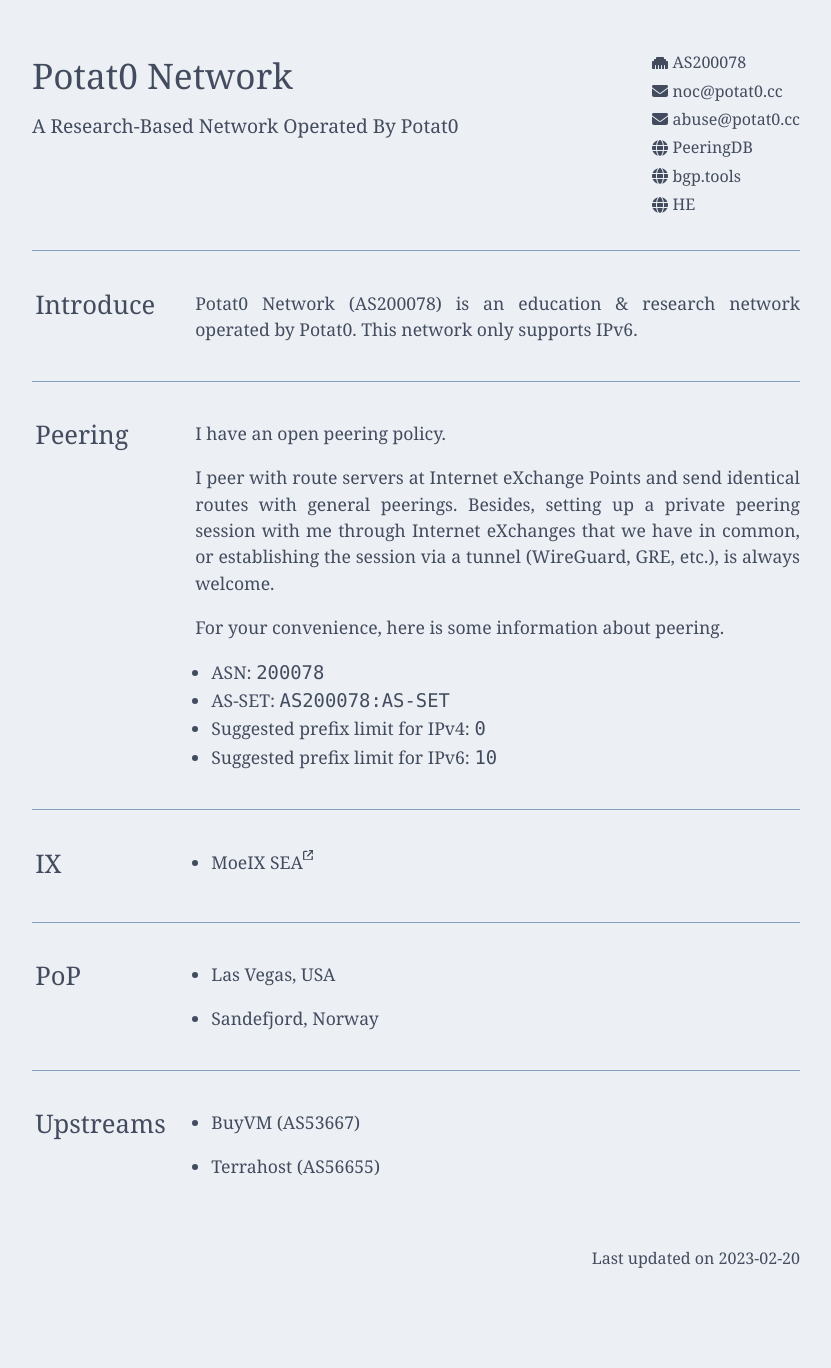
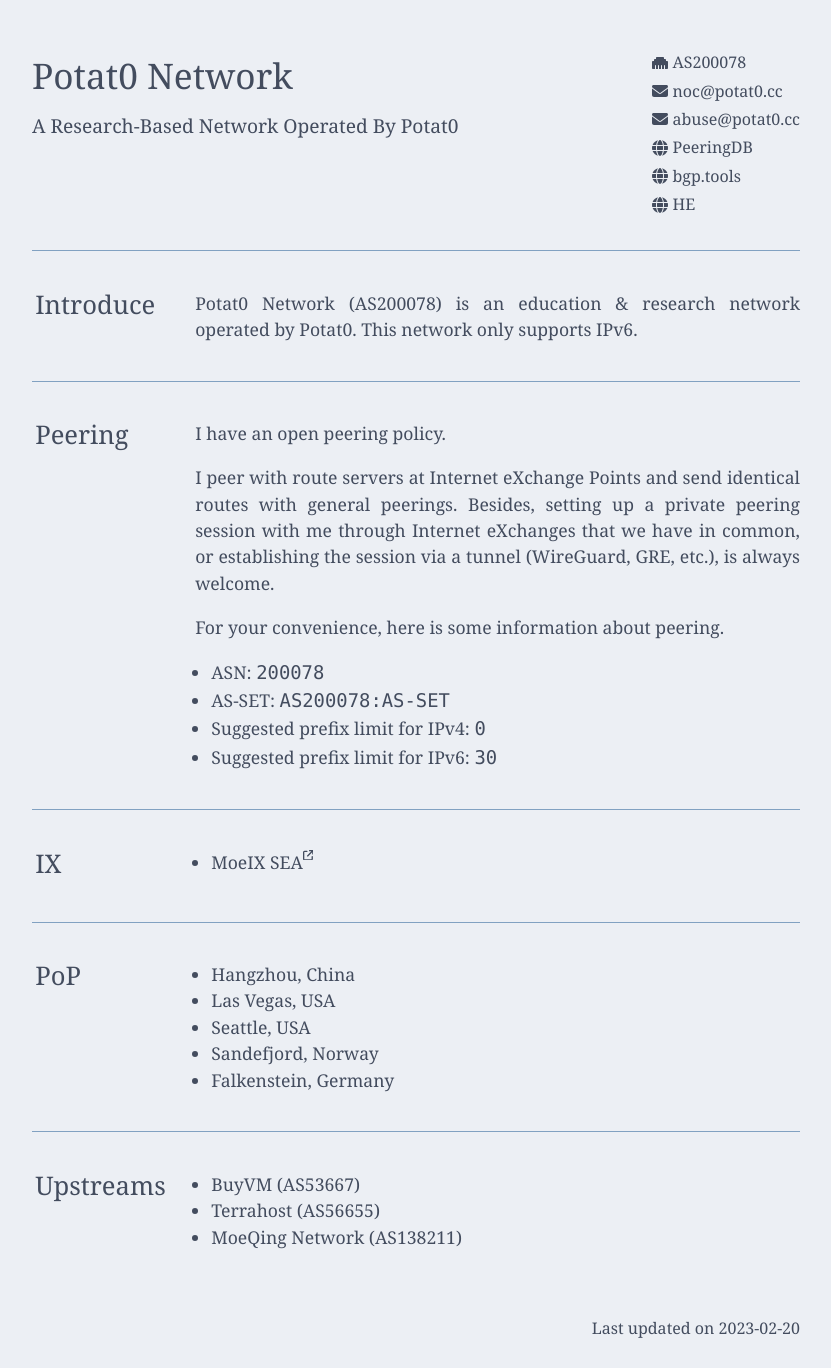
Before and after one commit to Potat0000/AS200078, a Jekyll site: the page built from index.md, in a window 1280 px wide. Shown: the whole page, without its empty margins (224-1055 px from the left). Built offline with Jekyll 4.4.1, drawn with Linux system fonts in a browser that asks for light colours; before the commit the page ends 1298 px from its top, so only the background shows below that.

Commit message:
Update PoP & Upstream info

```diff
--- a/_data/config.yml
+++ b/_data/config.yml
@@ -36,17 +36,19 @@ section:
     - ASN: `200078`
     - AS-SET: `AS200078:AS-SET`
     - Suggested prefix limit for IPv4: `0`
-    - Suggested prefix limit for IPv6: `10`
+    - Suggested prefix limit for IPv6: `30`
 
   IX: |
     - [MoeIX SEA](https://www.peeringdb.com/ix/4082)
 
   PoP: |
+    - Hangzhou, China
     - Las Vegas, USA
-
+    - Seattle, USA
     - Sandefjord, Norway
+    - Falkenstein, Germany
 
   Upstreams: |
     - BuyVM (AS53667)
-
     - Terrahost (AS56655)
+    - MoeQing Network (AS138211)
```
